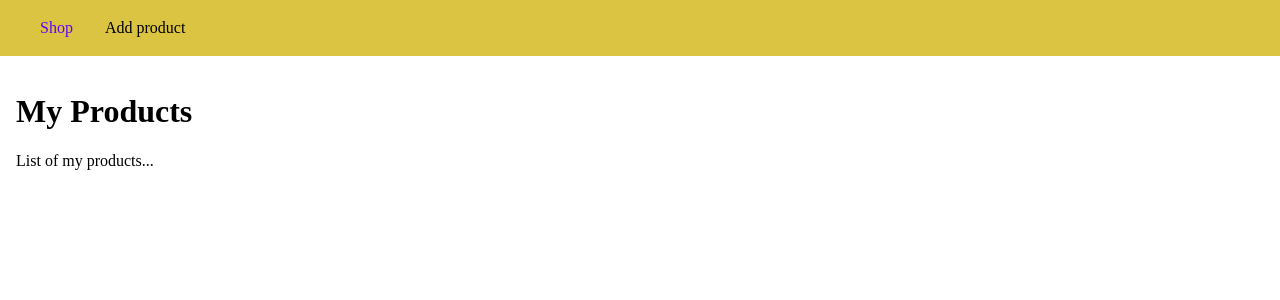
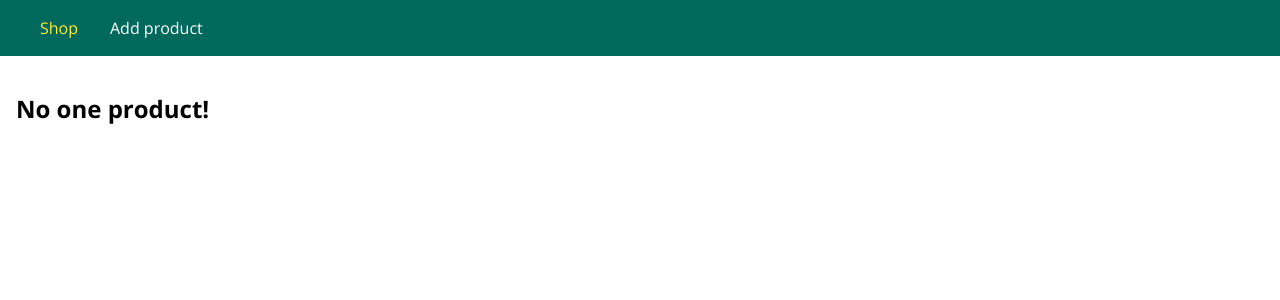
Before and after one commit to SottoMayor/NodeJS, a Node server app: page / in a window 1280 px wide; the page is wider, and only the part inside the window is pictured. Shown: the top 300 px of that part. Run offline with Node 20, Linux system fonts and the light colour scheme; some libraries are stand-ins or nearby versions.

Commit message:
outputting Dynamic Content

```diff
--- /dev/null
+++ b/public/css/main.css
@@ -0,0 +1,113 @@
+@import url('https://fonts.googleapis.com/css?family=Open+Sans:400,700');
+
+* {
+  box-sizing: border-box;
+}
+
+body {
+  padding: 0;
+  margin: 0;
+  font-family: 'Open Sans', sans-serif;
+}
+
+img{
+  width: 50px;
+  height: 150px;
+}
+
+main {
+  padding: 1rem;
+  margin: auto;
+}
+
+.main-header {
+  width: 100%;
+  height: 3.5rem;
+  background-color: #00695c;
+  padding: 0 1.5rem;
+}
+
+.main-header__nav {
+  height: 100%;
+  display: flex;
+  align-items: center;
+}
+
+.main-header__item-list {
+  list-style: none;
+  margin: 0;
+  padding: 0;
+  display: flex;
+}
+
+.main-header__item {
+  margin: 0 1rem;
+  padding: 0;
+}
+
+.main-header__item a {
+  text-decoration: none;
+  color: white;
+}
+
+.main-header__item a:hover,
+.main-header__item a:active,
+.main-header__item a.active {
+  color: #ffeb3b;
+}
+
+.grid {
+  display: flex;
+  flex-wrap: wrap;
+  justify-content: space-around;
+  align-items: stretch;
+}
+
+.card {
+  box-shadow: 0 2px 8px rgba(0, 0, 0, 0.26);
+}
+
+.card__header,
+.card__content {
+  padding: 1rem;
+}
+
+.card__header h1,
+.card__content h1,
+.card__content h2,
+.card__content p {
+  margin: 0;
+}
+
+.card__image {
+  width: 100%;
+}
+
+.card__image img {
+  width: 100%;
+}
+
+.card__actions {
+    padding: 1rem;
+    text-align: center;
+}
+
+.card__actions button,
+.card__actions a {
+    margin: 0 0.25rem;
+}
+
+.btn {
+  font: inherit;
+  border: 1px solid #00695c;
+  color: #00695c;
+  background: white;
+  border-radius: 3px;
+  cursor: pointer;
+}
+
+.btn:hover,
+.btn:active {
+  background-color: #00695c;
+  color: white;
+}
--- a/public/css/style.css
+++ /dev/null
@@ -1,51 +0,0 @@
-body{
-    padding: 0;
-    margin: 0;
-}
-
-main{
-    padding: 1rem;
-}
-
-.header{
-    width: 100%;
-    height: 56px;
-    background-color: #dbc441;
-    padding: 0 1.5rem;
-}
-
-.header__nav{
-    height: 100%;
-    display: flex;
-    align-items: center;
-}
-
-.header__item-list{
-    list-style: none;
-    margin: 0;
-    padding: 0;
-    display: flex;
-}
-
-.header__item{
-    margin: 0 1rem;
-    padding: 0;
-}
-
-.header__item a{
-    text-decoration: none;
-    color: black;
-
-}
-
-.header__item a:hover,
-.header__item a:active,
-.header__item a.active{
-    color: #6200ff;
-}
-
-.error-message{
-    font-weight: bold;
-    color: rgb(168, 18, 18);
-    padding: 0 1.5rem;
-}
--- a/routes/shop.js
+++ b/routes/shop.js
@@ -1,6 +1,7 @@
 const express = require('express');
 const router = express.Router();
 const path = require('path');
+const { title } = require('process');
 
 const rootDir = require('../util/path');
 
@@ -8,9 +9,9 @@ const adminData = require('./admin');
 
 router.get('/',(req, res, next) => {
 
-    console.log(adminData.products);
+    const products = adminData.products;
 
-    res.render('shop');
+    res.render('shop', {prods: products, docTitle: 'Shop Page'});
 
 });
 
--- a/views/shop.pug
+++ b/views/shop.pug
@@ -3,17 +3,31 @@ html(lang="en")
     head
         meta(charset="UTF-8")
         meta(name="viewport", content="width=device-width, initial-scale=1.0")
-        title Shop Page
-        link(rel="stylesheet", href="css/style.css")
+        title #{docTitle}
+        link(rel="stylesheet", href="css/main.css")
+        link(rel="stylesheet", href="css/product.css")
     body
-        header.header
-            nav.header__nav
-                ul.header__item-list
-                    li.header__item
+        header.main-header
+            nav.main-header__nav
+                ul.main-header__item-list
+                    li.main-header__item
                         a.active(href="/") Shop
-                    li.header__item
+                    li.main-header__item
                         a(href="/admin/add-product") Add product
 
         main
-            h1 My Products
-            p List of my products...
+            if prods.length > 0
+                .grid
+                    each product in prods
+                        article.card.product-item
+                            header.card__header
+                                h1.product__title #{product.title}
+                            .card__image
+                                img(src="https://dictionary.cambridge.org/pt/images/full/book_noun_001_01679.jpg?version=5.0.135")
+                            .card__content
+                                h2.product__price $19.99
+                                p.product__description A very interesting book about so many even...
+                            .card__actions
+                                button.btn Add to Cart
+            else
+                h2 No one product!
```
Also changed, not shown: public/css/forms.css (added, +20 -0 lines), public/css/product.css (+14 -23 lines), views/add-product.html (+7 -6 lines), views/page-not-found.html (+6 -6 lines), views/shop.html (+6 -6 lines).
